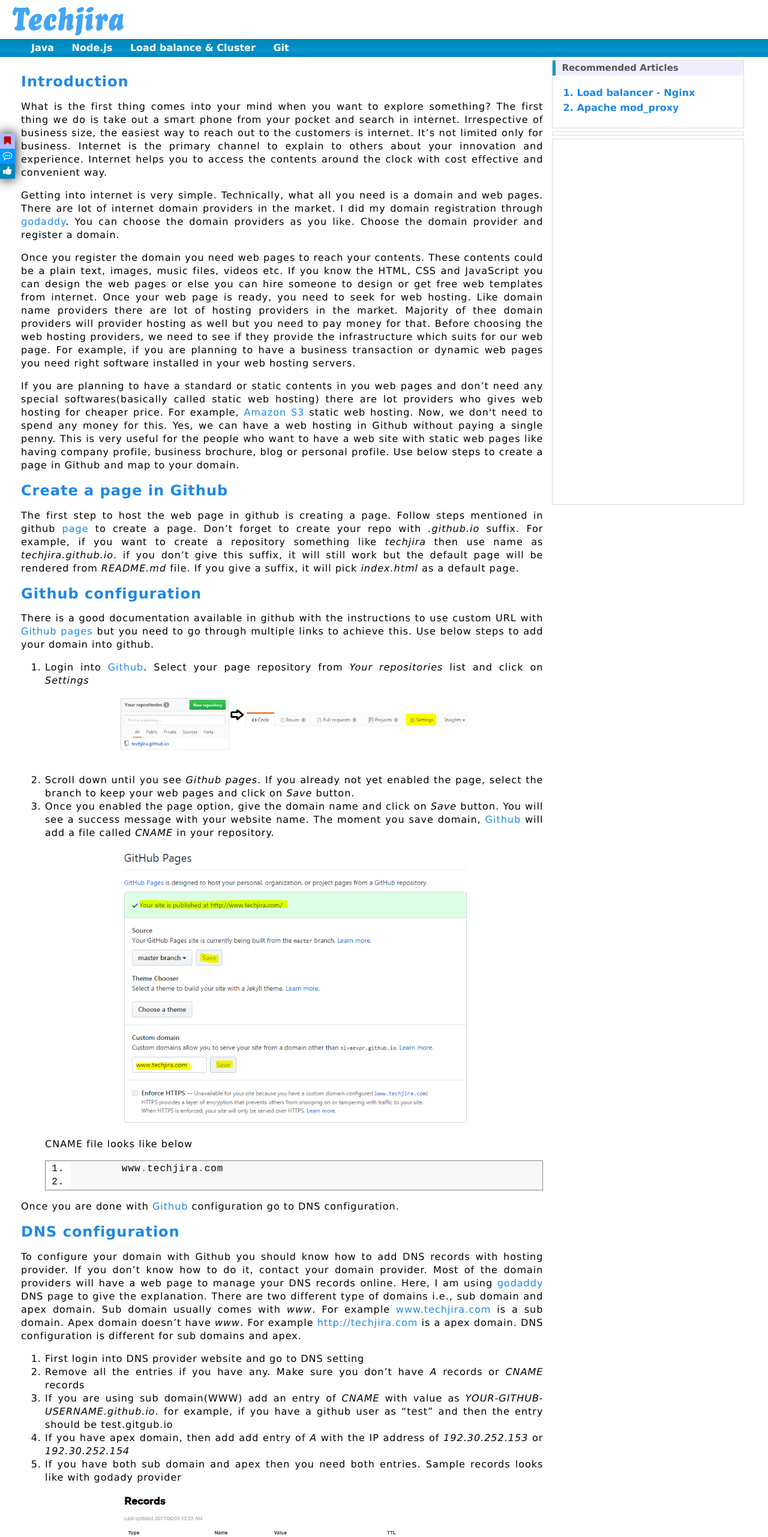
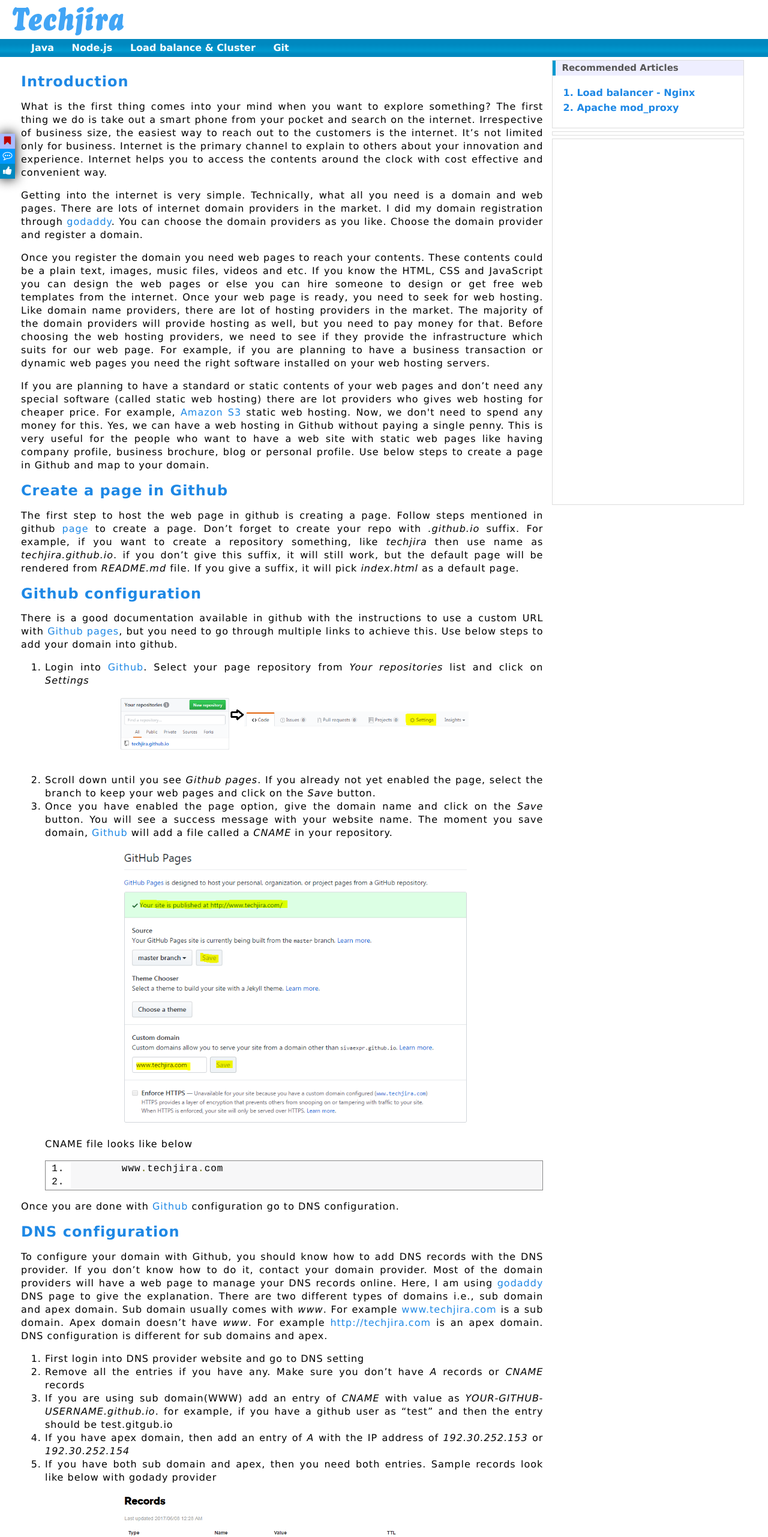
Before and after one commit to sivaexpr/blog, a website built with webpack: page html/git/free-web-hosting-with-github.html in a window 1280 px wide. Shown: the top 2563 px of the page at 60% size. Built offline with nearby package versions, Linux system fonts and the light colour scheme.

Commit message:
Spell check with hosting page

```diff
--- a/html/git/free-web-hosting-with-github.html
+++ b/html/git/free-web-hosting-with-github.html
@@ -29,30 +29,30 @@
         <h2><a id="introduction">Introduction</a></h2>
         <p>
             What is the first thing comes into your mind when you want to explore something? The first thing we do is take out a
-            smart phone from your pocket and search in internet. Irrespective of business size, the easiest way to
-            reach out to the customers is internet. It’s not limited only for business. Internet is the primary channel to explain
+            smart phone from your pocket and search on the internet. Irrespective of business size, the easiest way to
+            reach out to the customers is the internet. It’s not limited only for business. Internet is the primary channel to explain
             to others about your innovation and experience. Internet helps you to access the contents around the clock
             with cost effective and convenient way.
         </p>
         <p>
-            Getting into internet is very simple. Technically, what all you need is a domain and web pages. There are lot of
+            Getting into the internet is very simple. Technically, what all you need is a domain and web pages. There are lots of
             internet domain providers in the market. I did my domain registration through <a target="_blank"
                                                                                              href="http://www.godaddy.com">godaddy</a>.
             You can choose the domain providers as you like. Choose the domain provider and register a domain.
         </p>
         <p>
             Once you register the domain you need web pages to reach your contents. These contents could be a plain text, images,
-            music files, videos etc. If you know the HTML, CSS and JavaScript you can design the web pages or else you can hire
-            someone to design or get free web templates from internet. Once your web page is ready, you need to seek for web
+            music files, videos and etc. If you know the HTML, CSS and JavaScript you can design the web pages or else you can hire
+            someone to design or get free web templates from the internet. Once your web page is ready, you need to seek for web
             hosting.
-            Like domain name providers there are lot of hosting providers in the market. Majority of thee domain providers will
-            provider hosting as well but you need to pay money for that. Before choosing the web hosting providers, we need to see
+            Like domain name providers, there are lot of hosting providers in the market. The majority of the domain providers will
+            provide hosting as well, but you need to pay money for that. Before choosing the web hosting providers, we need to see
             if they provide the infrastructure which suits for our web page. For example, if you are planning to have a business
-            transaction or dynamic web pages you need right software installed in your web hosting servers.
+            transaction or dynamic web pages you need the right software installed on your web hosting servers.
         </p>
         <p>
-            If you are planning to have a standard or static contents in you web pages and don’t need any special
-            softwares(basically called static web hosting) there are lot providers who gives web hosting for cheaper price. For
+            If you are planning to have a standard or static contents of your web pages and don’t need any special
+            software (called static web hosting) there are lot providers who gives web hosting for cheaper price. For
             example, <a target="_blank" href="https://aws.amazon.com/getting-started/projects/host-static-website/">Amazon S3</a>
             static web hosting. Now, we don't need to spend any money for this. Yes, we can have a
             web hosting in Github without paying a single penny. This is very useful for the people who want to have a web site with
@@ -66,16 +66,16 @@
                                                                                                                   href="https://pages.github.com/">
             page</a> to create a page.
             Don’t forget to create your repo with <i>.github.io</i> suffix. For example, if you want to create a repository
-            something like
-            <i>techjira</i> then use name as <i>techjira.github.io</i>. if you don’t give this suffix, it will still work but the
+            something, like
+            <i>techjira</i> then use name as <i>techjira.github.io</i>. if you don’t give this suffix, it will still work, but the
             default page
             will be rendered from <i>README.md</i> file. If you give a suffix, it will pick <i>index.html</i> as a default page.
         </p>
         <h2><a id="git-configure">Github configuration</a></h2>
         <p>
-            There is a good documentation available in github with the instructions to use custom URL with <a target="_blank"
+            There is a good documentation available in github with the instructions to use a custom URL with <a target="_blank"
                                                                                                               href="https://help.github.com/articles/using-a-custom-domain-with-github-pages/">Github
-            pages</a> but you need to go through multiple links to achieve this. Use below steps to add your domain into github.
+            pages</a>, but you need to go through multiple links to achieve this. Use below steps to add your domain into github.
             <ol>
                 <li>Login into <a target="_blank" href="https://github.com/">Github</a>. Select your page repository from <i>
                     Your
@@ -84,13 +84,13 @@
         </li>
 
         <li>Scroll down until you see <i>Github pages</i>. If you already not yet enabled the page, select the branch to keep
-            your web pages and click on <i>Save</i> button.
+            your web pages and click on the <i>Save</i> button.
 
         </li>
-        <li>Once you enabled the page option, give the domain name and click on <i>Save</i> button. You will see a success
+        <li>Once you have enabled the page option, give the domain name and click on the <i>Save</i> button. You will see a success
             message
             with your website name. The moment you save domain, <a target="_blank" href="https://github.com/">Github</a> will
-            add a file called <i>CNAME</i> in your repository.
+            add a file called a <i>CNAME</i> in your repository.
             <p class="pageimage"><img src="web-hosting/github-pages.png"></p>
 
             CNAME file looks like below
@@ -105,18 +105,18 @@
 
         <h2><a id="domain-configure">DNS configuration</a></h2>
         <p>
-            To configure your domain with Github you should know how to add DNS records with hosting provider. If you don’t know how
+            To configure your domain with Github, you should know how to add DNS records with the DNS provider. If you don’t know how
             to do it,
             contact your domain provider. Most of the domain providers will have a web page to manage your DNS records online. Here,
             I am using <a
                 target="_blank" href="http://www.godaddy.com">godaddy</a> DNS
-            page to give the explanation. There are two different type of domains i.e., sub domain and apex domain. Sub domain
+            page to give the explanation. There are two different types of domains i.e., sub domain and apex domain. Sub domain
             usually
             comes
             with <i>www</i>. For example <a target="_blank" href="http://www.techjira.com">www.techjira.com</a> is a sub domain.
             Apex
             domain doesn’t have <i>www</i>. For example
-            <a target="_blank" href="http://techjira.com">http://techjira.com</a> is a
+            <a target="_blank" href="http://techjira.com">http://techjira.com</a> is an
             apex domain. DNS configuration is different for sub domains and apex.
 
         </p>
@@ -127,20 +127,20 @@
                 for example, if
                 you have a github user as “test” and then the entry should be test.gitgub.io
             </li>
-            <li>If you have apex domain, then add add entry of <i>A</i> with the IP address of <i>192.30.252.153</i> or <i>192.30.252.154</i>
+            <li>If you have apex domain, then add an entry of <i>A</i> with the IP address of <i>192.30.252.153</i> or <i>192.30.252.154</i>
             </li>
-            <li>If you have both sub domain and apex then you need both entries. Sample records looks like with godady provider
+            <li>If you have both sub domain and apex, then you need both entries. Sample records look like below with godady provider
                 <p class="pageimage"><img src="web-hosting/godady-dns-setting.png"></p>
             </li>
         </ol>
-        <p>That's all. You are done with your hosting. Once your configuration is done access your website from browser. Please note
+        <p>That's all. You are done with your hosting. Once your configuration is done, access your website from a browser. Please note
             that some DNS providers will take up to 1 day to refresh your records. If you want to verify the configuration is done
             correctly or not not use below steps to verify.</p>
         <h2><a id="verify-config">Verify configuration</a></h2>
         <p>
-            You can verify the configuration you did using multiple ways. One easiest way is checking online. Go to online
+            You can verify the configuration  in using multiple ways. One easiest way is checking online. Go to online
             <a target="_blank" href="https://toolbox.googleapps.com/apps/dig/">dig</a> tool and click on <i>A</i> OR <i>CNAME</i> to
-            verify your records. If should be something like below.
+            verify your records. It should be something like below.
         </p>
         <p class="pageimage"><img src="web-hosting/dig-cname.png"></p>
         <h2><a id="custom-error">Custom error page</a></h2>
```
